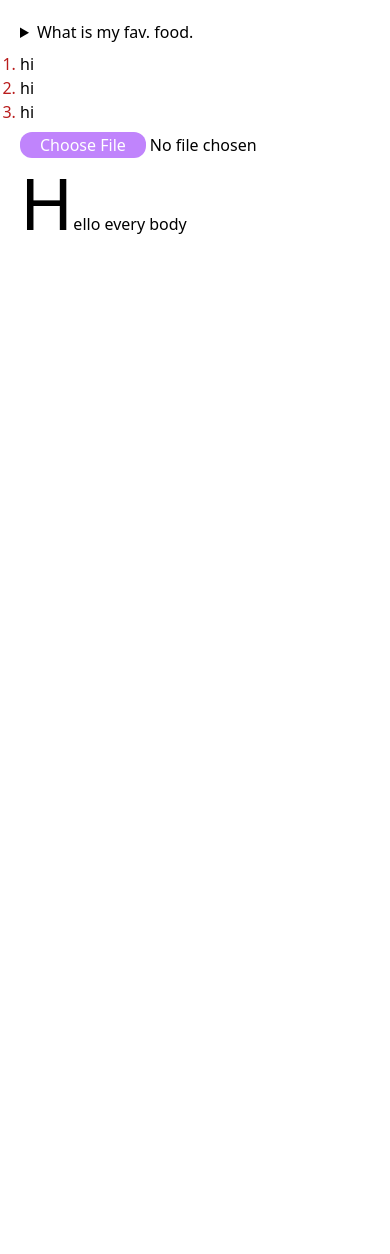
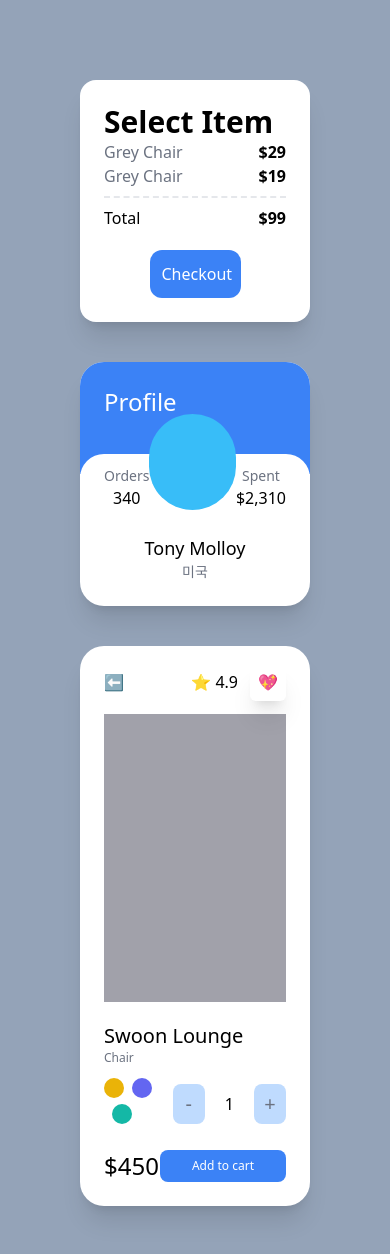
Before and after one commit to moonssa/carrot, a Next.js app: page / in a window 390 px wide. Shown: the top 1254 px of the page. Before the commit the page ends 844 px from the top, so only its background shows below. Built offline with nearby package versions, Linux system fonts and the light colour scheme.

Commit message:
responsive modifier

```diff
--- a/pages/index.tsx
+++ b/pages/index.tsx
@@ -2,12 +2,98 @@
 
 const Home: NextPage = () => {
   return (
+    <div className="bg-slate-400 py-20 px-20 grid gap-10 min-h-screen">
+      <div className="bg-white sm:bg-red-400 md:bg-teal-400 lg:bg-indigo-400 xl:bg-yellow-400 p-6 rounded-2xl shadow-xl ">
+        <span className="font-semibold text-3xl">Select Item</span>
+
+        <div className="flex justify-between">
+          <span className=" text-gray-500">Grey Chair</span>
+          <span className="font-semibold">$29</span>
+        </div>
+        <div className="flex justify-between">
+          <span className=" text-gray-500">Grey Chair </span>
+          <span className="font-semibold">$19</span>
+        </div>
+        <div className="flex justify-between mt-2 pt-2 border-t-2 border-dashed">
+          <span>Total</span>
+          <span className="font-semibold">$99</span>
+        </div>
+
+        <button className="mt-5 bg-blue-500 text-white text-center p-3 rounded-xl  w-1/2 block mx-auto hover:bg-teal-500 hover:text-black active:bg-yellow-500 focus:bg-red-500">
+          Checkout
+        </button>
+      </div>
+      <div className="bg-white  overflow-hidden rounded-3xl shadow-xl group ">
+        <div className="bg-blue-500 p-6 pb-14">
+          <span className="text-white text-2xl">Profile</span>
+        </div>
+        <div className="rounded-3xl bg-white relative -top-5 p-6 ">
+          <div className="flex relative -top-16 items-end justify-between">
+            <div className="flex flex-col items-center">
+              <span className="text-sm text-gray-500">Orders</span>
+              <span className="font-medium">340</span>
+            </div>
+            <div className="h-24 w-24 bg-sky-400 rounded-full group-hover:bg-red-200" />
+            <div className="flex flex-col items-center">
+              <span className="text-sm text-gray-500">Spent</span>
+              <span className="font-medium">$2,310</span>
+            </div>
+          </div>
+          <div className="relative flex flex-col items-center -mt-10 -mb-5">
+            <span className="text-lg font-medium">Tony Molloy</span>
+            <span className="text-sm text-gray-500">미국</span>
+          </div>
+        </div>
+      </div>
+      <div className="bg-white p-6 rounded-3xl shadow-xl ">
+        <div className="flex mb-5 justify-between items-center">
+          <span>⬅️</span>
+          <div className="space-x-3">
+            <span>⭐️ 4.9</span>
+            <span className="shadow-xl p-2 rounded-md">💖</span>
+          </div>
+        </div>
+        <div className="bg-zinc-400 h-72 mb-5" />
+        <div className="flex flex-col">
+          <span className="font-medium  text-xl">Swoon Lounge </span>
+          <span className="text-xs text-gray-500">Chair</span>
+          <div className="mt-3 mb-5 flex justify-between items-center">
+            <div className="space-x-2">
+              <button className="w-5 h-5 rounded-full bg-yellow-500 focus:ring-2 ring-offset-1 ring-yellow-500 transition" />
+              <button className="w-5 h-5 rounded-full bg-indigo-500 focus:ring-2 ring-offset-1 ring-indigo-500 transition" />
+              <button className="w-5 h-5 rounded-full bg-teal-500 focus:ring-2 ring-offset-1 ring-teal-500 transition" />
+            </div>
+            <div className="flex items-center space-x-5">
+              <button className="p-1.5 rounded-lg bg-blue-200 flex justify-center items-center aspect-square w-8 font-medium text-xl text-gray-500">
+                -
+              </button>
+              <span>1</span>
+              <button className="p-1.5 rounded-lg bg-blue-200 flex justify-center items-center aspect-square w-8 font-medium text-xl text-gray-500">
+                +
+              </button>
+            </div>
+          </div>
+
+          <div className="flex justify-between items-center">
+            <span className="font-medium text-2xl">$450</span>
+            <button className="bg-blue-500 p-2 px-8 text-center text-xs text-white rounded-lg">
+              Add to cart
+            </button>
+          </div>
+        </div>
+      </div>
+    </div>
+  );
+};
+
+/*
+  return (
+
     <div className="flex flex-col space-y-2 p-5">
       <details className="select-none open:text-white open:bg-indigo-400">
         <summary className=" cursor-pointer">What is my fav. food.</summary>
         <span>김치</span>
       </details>
-      {/* <ul className="list-decimal text-orange-100"> */}
       <ul className="list-decimal marker:text-red-700">
         <li>hi</li>
         <li>hi</li>
@@ -22,7 +108,8 @@
       </p>
     </div>
   );
-  /*
+  */
+/*
   return (
     <div className="bg-slate-400 py-20 px-20 grid gap-10 min-h-screen">
       <div className="bg-white p-6 rounded-2xl shadow-xl ">
@@ -119,7 +206,6 @@
       </div>
     </div>
   );
-  */
 };
-
+*/
 export default Home;
```
